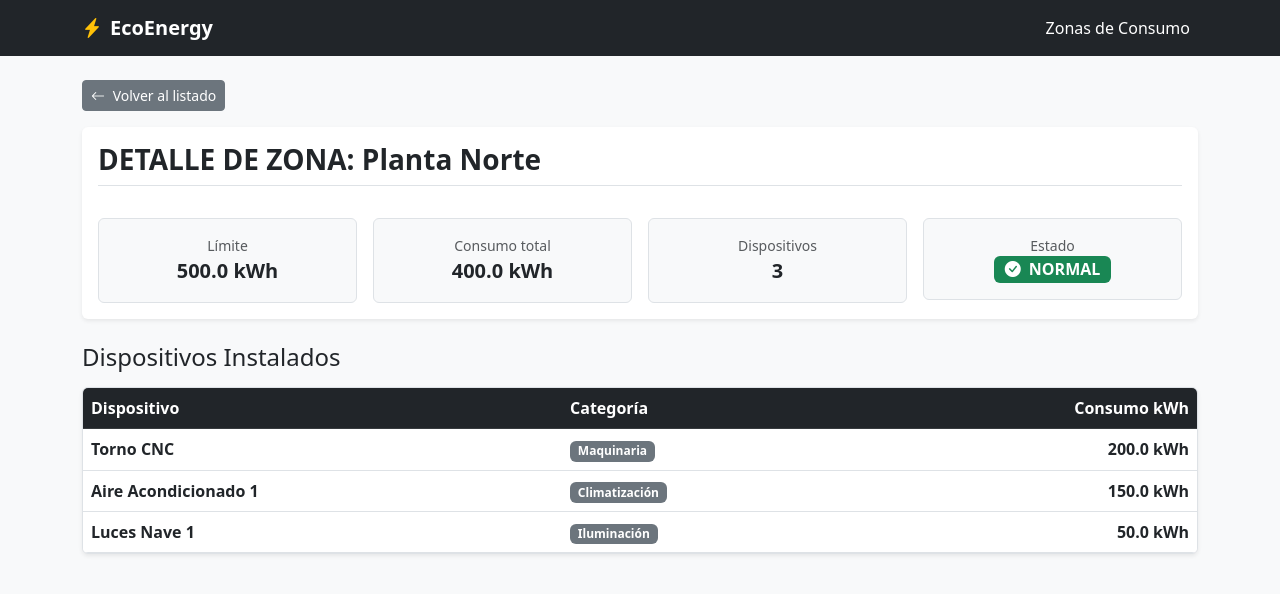
After one commit to DiegoInd/Backend-Flex-EcoEnergy, a Django app: page /zonas/1/ in a window 1280 px wide. The commit adds this page. Shown: the top 594 px of the page. Run offline with Django 5.2, Linux system fonts and the light colour scheme.

Commit message:
Finaliza vistas, plantillas y manejo de alertas de la evaluacion

```diff
--- a/templates/base.html
+++ b/templates/base.html
@@ -2,13 +2,27 @@
 <html lang="es">
 <head>
     <meta charset="utf-8">
+    <meta name="viewport" content="width=device-width, initial-scale=1">
     <title>{% block title %}EcoEnergy{% endblock %}</title>
+    <link href="https://cdn.jsdelivr.net/npm/bootstrap@5.3.0/dist/css/bootstrap.min.css" rel="stylesheet">
+    <link rel="stylesheet" href="https://cdn.jsdelivr.net/npm/bootstrap-icons@1.11.0/font/bootstrap-icons.css">
 </head>
-<body>
-    <nav>
-      <a href="{% url 'dispositivos:inicio' %}">Inicio</a>
-      <a href="{% url 'dispositivos:catalogo' %}">Dispositivos</a>
+<body class="bg-light">
+    <nav class="navbar navbar-expand-lg navbar-dark bg-dark mb-4">
+        <div class="container">
+            <a class="navbar-brand fw-bold" href="{% url 'listado_zonas' %}">
+                <i class="bi bi-lightning-charge-fill text-warning me-2"></i>EcoEnergy
+            </a>
+            <div class="navbar-nav ms-auto">
+                <a class="nav-link active" href="{% url 'listado_zonas' %}">Zonas de Consumo</a>
+            </div>
+        </div>
     </nav>
-    <main>{% block content %}{% endblock %}</main>
+
+    <main class="container mb-5">
+        {% block content %}{% endblock %}
+    </main>
+
+    <script src="https://cdn.jsdelivr.net/npm/bootstrap@5.3.0/dist/js/bootstrap.bundle.min.js"></script>
 </body>
 </html>
--- /dev/null
+++ b/templates/dispositivos/detalle_zona.html
@@ -0,0 +1,79 @@
+{% extends 'base.html' %}
+
+{% block title %}Detalle de Zona | EcoEnergy{% endblock %}
+
+{% block content %}
+<div class="mb-3">
+    <a href="{% url 'listado_zonas' %}" class="btn btn-sm btn-secondary">
+        <i class="bi bi-arrow-left me-1"></i> Volver al listado
+    </a>
+</div>
+
+<div class="card shadow-sm border-0 mb-4">
+    <div class="card-body">
+        <h3 class="card-title fw-bold border-bottom pb-2">
+            DETALLE DE ZONA: {{ zona.nombre }}
+        </h3>
+
+        <div class="row text-center mt-3 g-3">
+            <div class="col-6 col-md-3">
+                <div class="p-3 bg-light rounded border">
+                    <small class="text-muted d-block">Límite</small>
+                    <strong class="fs-5">{{ zona.limite_kwh }} kWh</strong>
+                </div>
+            </div>
+            <div class="col-6 col-md-3">
+                <div class="p-3 bg-light rounded border">
+                    <small class="text-muted d-block">Consumo total</small>
+                    <strong class="fs-5">{{ consumo_total }} kWh</strong>
+                </div>
+            </div>
+            <div class="col-6 col-md-3">
+                <div class="p-3 bg-light rounded border">
+                    <small class="text-muted d-block">Dispositivos</small>
+                    <strong class="fs-5">{{ cant_dispositivos }}</strong>
+                </div>
+            </div>
+            <div class="col-6 col-md-3">
+                <div class="p-3 bg-light rounded border">
+                    <small class="text-muted d-block">Estado</small>
+                    {% if estado == 'ALERTA' %}
+                        <span class="badge bg-danger fs-6"><i class="bi bi-exclamation-triangle-fill me-1"></i> ALERTA</span>
+                    {% else %}
+                        <span class="badge bg-success fs-6"><i class="bi bi-check-circle-fill me-1"></i> NORMAL</span>
+                    {% endif %}
+                </div>
+            </div>
+        </div>
+    </div>
+</div>
+
+<h4 class="mb-3">Dispositivos Instalados</h4>
+
+{% if dispositivos %}
+    <div class="table-responsive shadow-sm rounded border bg-white">
+        <table class="table table-hover align-middle mb-0">
+            <thead class="table-dark">
+                <tr>
+                    <th>Dispositivo</th>
+                    <th>Categoría</th>
+                    <th class="text-end">Consumo kWh</th>
+                </tr>
+            </thead>
+            <tbody>
+                {% for disp in dispositivos %}
+                <tr>
+                    <td class="fw-bold">{{ disp.nombre }}</td>
+                    <td><span class="badge bg-secondary">{{ disp.categoria_nombre }}</span></td>
+                    <td class="text-end fw-bold">{{ disp.consumo_kwh }} kWh</td>
+                </tr>
+                {% endfor %}
+            </tbody>
+        </table>
+    </div>
+{% else %}
+    <div class="alert alert-warning text-center" role="alert">
+        <i class="bi bi-exclamation-circle me-2"></i> Esta zona no tiene dispositivos.
+    </div>
+{% endif %}
+{% endblock %}
--- a/templates/dispositivos/dispositivos_zonas.html
+++ /dev/null
@@ -1,3 +0,0 @@
-<h1>{{ mensaje }}</h1>
-<p>Sistema: {{ sistema }}</p>
-<p>Zona: {{ zona }}</p>
```
Also changed, not shown: templates/dispositivos/listado_zonas.html (added, +36 -0 lines).
